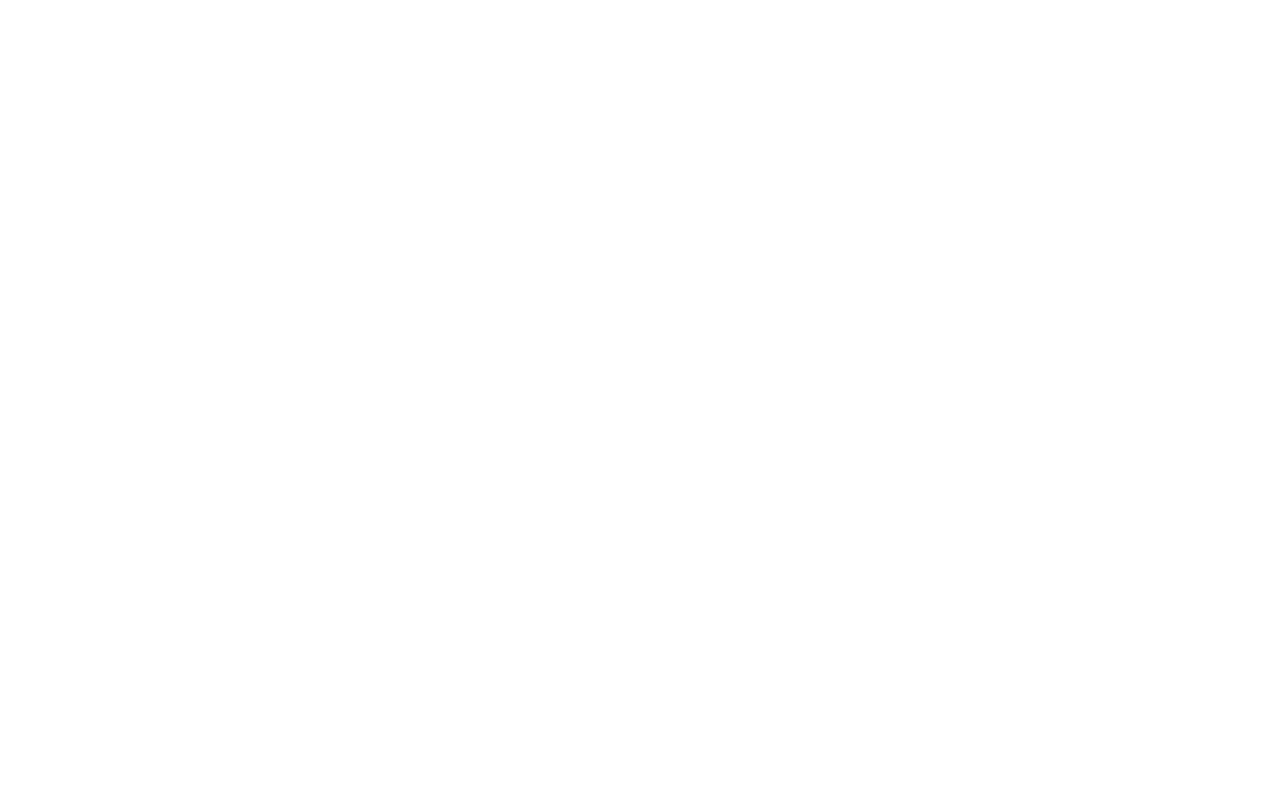
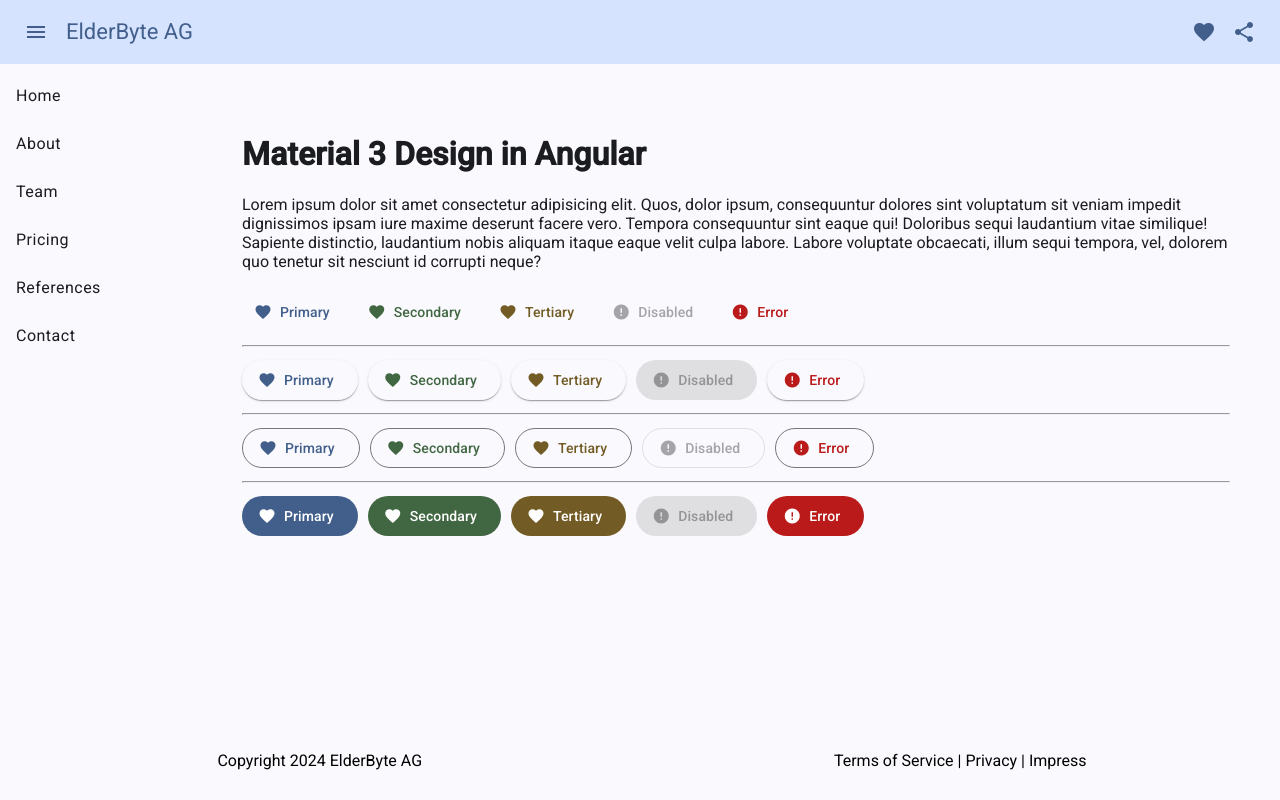
Before and after one commit to joelmueller-2003/ngx-m3-demo-elderbyte, an Angular app: page / in a window 1280 px wide. Built offline with nearby package versions, Linux system fonts and the light colour scheme.

Commit message:
First approach for a light themed ElderDesign in M3

```diff
--- a/m3-theme.scss
+++ b/m3-theme.scss
@@ -4,7 +4,7 @@
 @use 'sass:map';
 @use '@angular/material' as mat;
 
-// Note: Color palettes are generated from primary: #002852, secondary: #BB9F61, neutral: #1D1D1B
+// Note: Color palettes are generated from primary: #002852, secondary: 557C55, tertiary: #BB9F61
 $_palettes: (
   primary: (
     0: #000000,
@@ -26,6 +26,24 @@
   ),
   secondary: (
     0: #000000,
+    10: #002106,
+    20: #123818,
+    25: #1e4322,
+    30: #2a4f2c,
+    35: #355b37,
+    40: #416742,
+    50: #598059,
+    60: #729b71,
+    70: #8cb68a,
+    80: #a7d1a4,
+    90: #c2eebf,
+    95: #d0fccc,
+    98: #ebffe6,
+    99: #f6fff1,
+    100: #ffffff,
+  ),
+  tertiary: (
+    0: #000000,
     10: #251a00,
     20: #3f2e00,
     25: #4c3903,
@@ -42,51 +60,33 @@
     99: #fffbff,
     100: #ffffff,
   ),
-  tertiary: (
-    0: #000000,
-    10: #2b0d3a,
-    20: #422451,
-    25: #4e2f5d,
-    30: #5a3a69,
-    35: #664675,
-    40: #735282,
-    50: #8d6a9c,
-    60: #a883b8,
-    70: #c49dd3,
-    80: #e1b8f0,
-    90: #f6d9ff,
-    95: #fdebff,
-    98: #fff7fc,
-    99: #fffbff,
-    100: #ffffff,
-  ),
   neutral: (
     0: #000000,
-    4: #0b0b0a,
-    6: #111110,
-    10: #1c1c1a,
-    12: #20201e,
-    17: #2b2a28,
-    20: #31302e,
-    22: #353432,
-    24: #3a3937,
-    25: #3c3b39,
-    30: #474744,
-    35: #535250,
-    40: #5f5e5c,
-    50: #787774,
-    60: #92908d,
-    70: #adaba8,
-    80: #c8c6c3,
-    87: #dcdad6,
-    90: #e5e2de,
-    92: #ebe8e4,
-    94: #f0ede9,
-    95: #f3f0ec,
-    96: #f6f3ef,
-    98: #fcf9f5,
-    99: #fffcf8,
+    10: #1a1c1f,
+    20: #2f3034,
+    25: #3a3b3f,
+    30: #46474a,
+    35: #515256,
+    40: #5d5e62,
+    50: #76777b,
+    60: #909094,
+    70: #ababaf,
+    80: #c6c6ca,
+    90: #e3e2e6,
+    95: #f1f0f4,
+    98: #faf9fd,
+    99: #fdfbff,
     100: #ffffff,
+    4: #0d0e11,
+    6: #121316,
+    12: #1e2023,
+    17: #292a2d,
+    22: #343538,
+    24: #38393c,
+    87: #dad9de,
+    92: #e8e7ec,
+    94: #eeedf1,
+    96: #f4f3f7,
   ),
   neutral-variant: (
     0: #000000,
--- a/projects/ngx-m3-demo-elderbyte-light-theme/src/app/app.component.html
+++ b/projects/ngx-m3-demo-elderbyte-light-theme/src/app/app.component.html
@@ -1,3 +1,40 @@
-<header></header>
-<main></main>
-<footer></footer>
+<div class="layout-container">
+
+  <header>
+    <app-toolbar />
+  </header>
+
+  <main>
+    <mat-drawer-container class="example-container">
+
+      <mat-drawer mode="side" opened>
+        <mat-nav-list>
+          <a mat-list-item href="#">Home</a>
+          <a mat-list-item href="#">About</a>
+          <a mat-list-item href="#">Team</a>
+          <a mat-list-item href="#">Pricing</a>
+          <a mat-list-item href="#">References</a>
+          <a mat-list-item href="#">Contact</a>
+        </mat-nav-list>
+      </mat-drawer>
+
+      <mat-drawer-content>
+        <div class="main-container">
+          <h1>Material 3 Design in Angular</h1>
+          <p>Lorem ipsum dolor sit amet consectetur adipisicing elit. Quos, dolor ipsum, consequuntur dolores sint voluptatum sit veniam impedit dignissimos ipsam iure maxime deserunt facere vero. Tempora consequuntur sint eaque qui!
+          Doloribus sequi laudantium vitae similique! Sapiente distinctio, laudantium nobis aliquam itaque eaque velit culpa labore. Labore voluptate obcaecati, illum sequi tempora, vel, dolorem quo tenetur sit nesciunt id corrupti neque?</p>
+          <app-button />
+        </div>
+      </mat-drawer-content>
+
+    </mat-drawer-container>
+  </main>
+
+  <footer>
+    <mat-grid-list cols="2" rowHeight="5rem">
+      <mat-grid-tile>Copyright 2024 ElderByte AG</mat-grid-tile>
+      <mat-grid-tile>Terms of Service | Privacy | Impress</mat-grid-tile>
+    </mat-grid-list>
+  </footer>
+
+</div>
--- a/projects/ngx-m3-demo-elderbyte-light-theme/src/app/app.component.scss
+++ b/projects/ngx-m3-demo-elderbyte-light-theme/src/app/app.component.scss
@@ -0,0 +1,37 @@
+.layout-container {
+    display: flex;
+    flex-direction: column;
+    height: 100vh;
+}
+
+header, footer {
+    flex: 0 0 auto;
+}
+
+main {
+    flex: 1 1 auto;
+    display: flex;
+}
+
+.example-container {
+    flex: 1;
+    display: flex;
+    height: 100%;
+}
+
+mat-drawer-content {
+    overflow: auto;
+}
+
+footer mat-grid-list {
+    width: 100%;
+    background-color: var(--mat-app-background-color);
+}
+
+.main-container {
+    padding: 50px;
+}
+
+mat-drawer {
+    width: 15%;
+}
--- /dev/null
+++ b/projects/ngx-m3-demo-elderbyte-light-theme/src/app/button/button.component.html
@@ -0,0 +1,121 @@
+<div class="button-row-container">
+
+    <button mat-button class="primaryButton">
+        <mat-icon>favorite</mat-icon>
+        Primary
+    </button>
+
+    <button mat-button class="secondaryButton">
+        <mat-icon>favorite</mat-icon>
+        Secondary
+    </button>
+
+    <button mat-button class="tertiaryButton">
+        <mat-icon>favorite</mat-icon>
+        Tertiary
+    </button>
+
+    <button mat-button disabled>
+        <mat-icon>error</mat-icon>
+        Disabled
+    </button>
+
+    <button mat-button class="errorButton">
+        <mat-icon>error</mat-icon>
+        Error
+    </button>
+
+</div>
+
+<hr>
+
+<div class="button-row-container">
+
+    <button mat-raised-button class="primaryButton">
+        <mat-icon>favorite</mat-icon>
+        Primary
+    </button>
+
+    <button mat-raised-button class="secondaryButton">
+        <mat-icon>favorite</mat-icon>
+        Secondary
+    </button>
+
+    <button mat-raised-button class="tertiaryButton">
+        <mat-icon>favorite</mat-icon>
+        Tertiary
+    </button>
+
+    <button mat-raised-button disabled>
+        <mat-icon>error</mat-icon>
+        Disabled
+    </button>
+
+    <button mat-raised-button class="errorButton">
+        <mat-icon>error</mat-icon>
+        Error
+    </button>
+
+</div>
+
+<hr>
+
+<div class="button-row-container">
+
+    <button mat-stroked-button class="primaryButton">
+        <mat-icon>favorite</mat-icon>
+        Primary
+    </button>
+
+    <button mat-stroked-button class="secondaryButton">
+        <mat-icon>favorite</mat-icon>
+        Secondary
+    </button>
+
+    <button mat-stroked-button class="tertiaryButton">
+        <mat-icon>favorite</mat-icon>
+        Tertiary
+    </button>
+
+    <button mat-stroked-button disabled>
+        <mat-icon>error</mat-icon>
+        Disabled
+    </button>
+
+    <button mat-stroked-button class="errorButton">
+        <mat-icon>error</mat-icon>
+        Error
+    </button>
+
+</div>
+
+<hr>
+
+<div class="button-row-container">
+
+    <button mat-flat-button class="primaryButton">
+        <mat-icon>favorite</mat-icon>
+        Primary
+    </button>
+
+    <button mat-flat-button class="secondaryButton">
+        <mat-icon>favorite</mat-icon>
+        Secondary
+    </button>
+
+    <button mat-flat-button class="tertiaryButton">
+        <mat-icon>favorite</mat-icon>
+        Tertiary
+    </button>
+
+    <button mat-flat-button disabled>
+        <mat-icon>error</mat-icon>
+        Disabled
+    </button>
+
+    <button mat-flat-button class="errorButton">
+        <mat-icon>error</mat-icon>
+        Error
+    </button>
+
+</div>
--- /dev/null
+++ b/projects/ngx-m3-demo-elderbyte-light-theme/src/app/button/button.component.scss
@@ -0,0 +1,22 @@
+@use '@angular/material' as mat;
+@use '../../../../../m3-theme.scss' as elderPalette;
+
+.primaryButton {
+    @include mat.button-color(elderPalette.$light-theme, $color-variant: primary);
+}
+
+.secondaryButton {
+    @include mat.button-color(elderPalette.$light-theme, $color-variant: secondary);
+}
+
+.tertiaryButton {
+    @include mat.button-color(elderPalette.$light-theme, $color-variant: tertiary);
+}
+
+.errorButton {
+    @include mat.button-color(elderPalette.$light-theme, $color-variant: error);
+}
+
+button {
+    margin: 5px 10px 5px  0px;
+}
--- /dev/null
+++ b/projects/ngx-m3-demo-elderbyte-light-theme/src/app/toolbar/toolbar.component.html
@@ -0,0 +1,13 @@
+<mat-toolbar>
+    <button mat-icon-button class="example-icon" aria-label="Example icon-button with menu icon">
+        <mat-icon class="primaryIcon">menu</mat-icon>
+    </button>
+    <span class="toolbarTitle">ElderByte AG</span>
+    <span class="example-spacer"></span>
+    <button mat-icon-button class="example-icon favorite-icon" aria-label="Example icon-button with heart icon">
+        <mat-icon class="primaryIcon">favorite</mat-icon>
+    </button>
+    <button mat-icon-button class="example-icon" aria-label="Example icon-button with share icon">
+        <mat-icon class="primaryIcon">share</mat-icon>
+    </button>
+</mat-toolbar>
--- /dev/null
+++ b/projects/ngx-m3-demo-elderbyte-light-theme/src/app/toolbar/toolbar.component.scss
@@ -0,0 +1,15 @@
+@use '@angular/material' as mat;
+@use '../../../../../m3-theme.scss' as elderPalette;
+
+.example-spacer {
+    flex: 1 1 auto;
+}
+
+.toolbarTitle {
+    color: var(--mdc-filled-button-container-color);
+    margin-left: 10px;
+}
+
+.primaryIcon {
+    @include mat.icon-color(elderPalette.$light-theme, $color-variant: primary);
+}
--- a/projects/ngx-m3-demo-elderbyte-light-theme/src/styles.scss
+++ b/projects/ngx-m3-demo-elderbyte-light-theme/src/styles.scss
@@ -8,6 +8,11 @@
   @include mat.all-component-themes(elderPalette.$light-theme);
 }
 
+:root {
+  mat-toolbar {
+    --mat-toolbar-container-background-color: #{mat.get-theme-color(elderPalette.$light-theme, primary, 90)};
+  }
+}
 
 html, body { height: 100%; }
 body { margin: 0; font-family: Roboto, "Helvetica Neue", sans-serif; }
```
Also changed, not shown: projects/ngx-m3-demo-elderbyte-light-theme/src/app/app.component.ts (+17 -1 lines), projects/ngx-m3-demo-elderbyte-light-theme/src/app/button/button.component.ts (added, +18 -0 lines), projects/ngx-m3-demo-elderbyte-light-theme/src/app/toolbar/toolbar.component.ts (added, +20 -0 lines), 2 other files (tests, documents, lock files or other folders).
